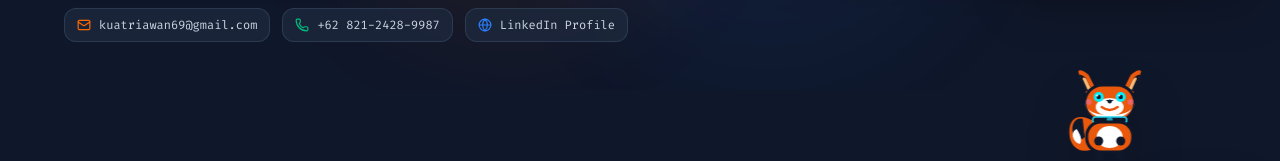
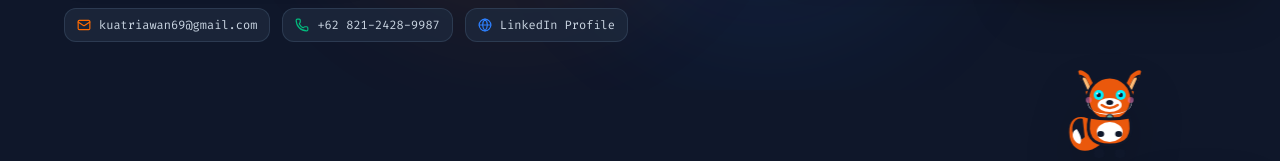
Before and after one commit to KuatRiawan/portofolio2026, a React (Vite) app: page / in a window 1280 px wide. Shown: the part 573-734 px from the top of the page. Built offline with nearby package versions, Linux system fonts and the light colour scheme.

Commit message:
feat: redesign Kiko mascot into a 100% soft organic 3D animal fox avatar with zero robot helmet lines

```diff
--- a/src/components/ArcadeMascot.tsx
+++ b/src/components/ArcadeMascot.tsx
@@ -1,7 +1,7 @@
 import React, { useState, useEffect, useRef } from 'react';
 import {
   Sparkles, X, Heart, RotateCw, CloudRain, AlertCircle, Moon, Flame, Send,
-  MessageSquare, Zap, FileText, Home, Award
+  MessageSquare, FileText, Home
 } from 'lucide-react';
 import { soundFx } from '../services/soundEffects';
 
@@ -66,19 +66,6 @@ export const ArcadeMascot: React.FC<ArcadeMascotProps> = () => {
   const moodResetTimerRef = useRef<ReturnType<typeof setTimeout> | null>(null);
   const scrollTimeoutRef = useRef<ReturnType<typeof setTimeout> | null>(null);
   const lastScrollYRef = useRef<number>(0);
-
-  const moodList: MascotMood[] = ['happy', 'dizzy', 'sad', 'angry', 'surprised', 'love', 'sleepy'];
-
-  const moodQuotes: Record<MascotMood, string> = {
-    happy: 'Yo! Kiko lagi senang nemenin kamu!',
-    dizzy: 'Waduh! Kiko pusing banget dikocok-kocok!',
-    sad: 'Huuu... Kiko sedih, jangan dijailin terus dong...',
-    angry: 'WOI! Jangan lempar-lempar Kiko dong!',
-    surprised: 'WAAA! Kaget banget!',
-    love: 'Hehe, Kiko makin betah di sini!',
-    sleepy: 'Zzz... Kiko ngantuk mau tidur...',
-    charging: 'Bzzzt! Kiko lagi istirahat di KIKO HOME...',
-  };
 
   // Kiko Personality Banter Quotes (Strictly Zero Emojis)
   const personalityQuotes = [
@@ -891,36 +878,35 @@ export const ArcadeMascot: React.FC<ArcadeMascotProps> = () => {
               <path d="M70 25 L75 9 C76 7 73 7 69 11 L63 22 Z" fill="#0f172a" />
               <path d="M67 23 L72 12 C72 10 70 10 68 13 L64 21 Z" fill="#fdba74" />
 
-              {/* WARM ORANGE FOX HEAD HELMET */}
-              <rect x="20" y="18" width="50" height="36" rx="18" fill="#ea580c" stroke="#0f172a" strokeWidth="3" />
+              {/* WARM ORANGE 3D ANIMAL FOX HEAD */}
+              <circle cx="45" cy="32" r="22" fill="#ea580c" stroke="#0f172a" strokeWidth="3" />
 
               {/* FLUFFY WHITE CHEEKS & MUZZLE */}
-              <path d="M20 34 C20 44 30 48 45 48 C60 48 70 44 70 34 C70 42 60 52 45 52 C30 52 20 42 20 34 Z" fill="#ffffff" />
-              <ellipse cx="45" cy="40" rx="14" ry="9" fill="#ffffff" />
+              <path d="M23 32 Q 20 46 45 47 Q 70 46 67 32 Q 68 47 45 48 Q 22 47 23 32 Z" fill="#ffffff" />
+              <ellipse cx="45" cy="38" rx="12" ry="7" fill="#ffffff" />
 
-              {/* CUTE NOSE */}
-              <polygon points="45,36 41,33 49,33" fill="#0f172a" />
-              <circle cx="45" cy="34.5" r="2" fill="#0f172a" />
+              {/* CUTE ANIMAL NOSE */}
+              <ellipse cx="45" cy="35.5" rx="3.5" ry="2.5" fill="#0f172a" />
 
               {/* GLOWING CYAN DIGITAL EYES & FACIAL EXPRESSIONS */}
 
               {/* CHARGING MODE */}
               {mood === 'charging' && (
                 <g>
-                  <path d="M30 30 L38 30" stroke="#22d3ee" strokeWidth="3" strokeLinecap="round" />
-                  <path d="M52 30 L60 30" stroke="#22d3ee" strokeWidth="3" strokeLinecap="round" />
-                  <path d="M41 42 Q 45 45 49 42" stroke="#22d3ee" strokeWidth="2" strokeLinecap="round" fill="none" />
+                  <path d="M30 28 L38 28" stroke="#22d3ee" strokeWidth="3" strokeLinecap="round" />
+                  <path d="M52 28 L60 28" stroke="#22d3ee" strokeWidth="3" strokeLinecap="round" />
+                  <path d="M41 40 Q 45 43 49 40" stroke="#22d3ee" strokeWidth="2" strokeLinecap="round" fill="none" />
                 </g>
               )}
 
               {/* ANGRY FACE */}
               {mood === 'angry' && (
                 <g>
-                  <line x1="26" y1="22" x2="38" y2="27" stroke="#ef4444" strokeWidth="3" strokeLinecap="round" />
-                  <line x1="64" y1="22" x2="52" y2="27" stroke="#ef4444" strokeWidth="3" strokeLinecap="round" />
-                  <circle cx="34" cy="30" r="4" fill="#ef4444" className="animate-ping" />
-                  <circle cx="56" cy="30" r="4" fill="#ef4444" className="animate-ping" />
-                  <path d="M38 43 L42 39 L46 43 L50 39 L54 43" stroke="#ef4444" strokeWidth="2" strokeLinecap="round" fill="none" />
+                  <line x1="26" y1="20" x2="38" y2="25" stroke="#ef4444" strokeWidth="3" strokeLinecap="round" />
+                  <line x1="64" y1="20" x2="52" y2="25" stroke="#ef4444" strokeWidth="3" strokeLinecap="round" />
+                  <circle cx="34" cy="28" r="4" fill="#ef4444" className="animate-ping" />
+                  <circle cx="56" cy="28" r="4" fill="#ef4444" className="animate-ping" />
+                  <path d="M38 41 L42 37 L46 41 L50 37 L54 41" stroke="#ef4444" strokeWidth="2" strokeLinecap="round" fill="none" />
                 </g>
               )}
 
@@ -930,101 +916,96 @@ export const ArcadeMascot: React.FC<ArcadeMascotProps> = () => {
                   <g className="animate-spin" style={{ transformOrigin: '45px 5px', animationDuration: '2s' }}>
                     <polygon points="45,0 46.5,3 49.5,3.5 47,5.5 47.5,8.5 45,7 42.5,8.5 43,5.5 40.5,3.5 43.5,3" fill="#f59e0b" />
                   </g>
-                  <path d="M30 30 A 3 3 0 1 1 34 32 A 1.5 1.5 0 1 1 32 30" stroke="#f59e0b" strokeWidth="2.5" fill="none" className="animate-spin" style={{ transformOrigin: '32px 30px' }} />
-                  <path d="M54 30 A 3 3 0 1 1 58 32 A 1.5 1.5 0 1 1 56 30" stroke="#f59e0b" strokeWidth="2.5" fill="none" className="animate-spin" style={{ transformOrigin: '56px 30px' }} />
-                  <path d="M38 42 Q 45 38 52 42" stroke="#f59e0b" strokeWidth="2.5" strokeLinecap="round" fill="none" />
+                  <path d="M30 28 A 3 3 0 1 1 34 30 A 1.5 1.5 0 1 1 32 28" stroke="#f59e0b" strokeWidth="2.5" fill="none" className="animate-spin" style={{ transformOrigin: '32px 28px' }} />
+                  <path d="M54 28 A 3 3 0 1 1 58 30 A 1.5 1.5 0 1 1 56 28" stroke="#f59e0b" strokeWidth="2.5" fill="none" className="animate-spin" style={{ transformOrigin: '56px 28px' }} />
+                  <path d="M38 40 Q 45 36 52 40" stroke="#f59e0b" strokeWidth="2.5" strokeLinecap="round" fill="none" />
                 </g>
               )}
 
               {/* SAD FACE */}
               {mood === 'sad' && (
                 <g>
-                  <line x1="26" y1="24" x2="38" y2="21" stroke="#60a5fa" strokeWidth="3" strokeLinecap="round" />
-                  <line x1="64" y1="24" x2="52" y2="21" stroke="#60a5fa" strokeWidth="3" strokeLinecap="round" />
-                  <circle cx="34" cy="30" r="4" fill="#3b82f6" />
-                  <circle cx="56" cy="30" r="4" fill="#3b82f6" />
-                  <path d="M38 44 Q 45 39 52 44" stroke="#60a5fa" strokeWidth="2.5" strokeLinecap="round" fill="none" />
+                  <line x1="26" y1="22" x2="38" y2="19" stroke="#60a5fa" strokeWidth="3" strokeLinecap="round" />
+                  <line x1="64" y1="22" x2="52" y2="19" stroke="#60a5fa" strokeWidth="3" strokeLinecap="round" />
+                  <circle cx="34" cy="28" r="4" fill="#3b82f6" />
+                  <circle cx="56" cy="28" r="4" fill="#3b82f6" />
+                  <path d="M38 42 Q 45 37 52 42" stroke="#60a5fa" strokeWidth="2.5" strokeLinecap="round" fill="none" />
                 </g>
               )}
 
               {/* SURPRISED FACE */}
               {mood === 'surprised' && (
                 <g>
-                  <circle cx="34" cy="29" r="5" fill="#fde047" />
-                  <circle cx="56" cy="29" r="5" fill="#fde047" />
-                  <circle cx="34" cy="29" r="2" fill="#0f172a" />
-                  <circle cx="56" cy="29" r="2" fill="#0f172a" />
-                  <circle cx="45" cy="41" r="3.5" fill="#0f172a" stroke="#fde047" strokeWidth="2" />
+                  <circle cx="34" cy="27" r="5" fill="#fde047" />
+                  <circle cx="56" cy="27" r="5" fill="#fde047" />
+                  <circle cx="34" cy="27" r="2" fill="#0f172a" />
+                  <circle cx="56" cy="27" r="2" fill="#0f172a" />
+                  <circle cx="45" cy="39" r="3.5" fill="#0f172a" stroke="#fde047" strokeWidth="2" />
                 </g>
               )}
 
               {/* LOVE FACE */}
               {mood === 'love' && (
                 <g>
-                  <path d="M30 28 C30 25 34 25 34 28 C34 25 38 25 38 28 C38 31 34 34 34 34 C34 34 30 31 30 28 Z" fill="#ec4899" />
-                  <path d="M52 28 C52 25 56 25 56 28 C56 25 60 25 60 28 C60 31 56 34 56 34 C56 34 52 31 52 28 Z" fill="#ec4899" />
-                  <circle cx="25" cy="35" r="3.5" fill="#f472b6" opacity="0.7" />
-                  <circle cx="65" cy="35" r="3.5" fill="#f472b6" opacity="0.7" />
-                  <path d="M38 40 Q 41 43 45 40 Q 48 43 52 40" stroke="#f472b6" strokeWidth="2.5" strokeLinecap="round" fill="none" />
+                  <path d="M30 26 C30 23 34 23 34 26 C34 23 38 23 38 26 C38 29 34 32 34 32 C34 32 30 29 30 26 Z" fill="#ec4899" />
+                  <path d="M52 26 C52 23 56 23 56 26 C56 23 60 23 60 26 C60 29 56 32 56 32 C56 32 52 29 52 26 Z" fill="#ec4899" />
+                  <circle cx="25" cy="33" r="3.5" fill="#f472b6" opacity="0.7" />
+                  <circle cx="65" cy="33" r="3.5" fill="#f472b6" opacity="0.7" />
+                  <path d="M38 38 Q 41 41 45 38 Q 48 41 52 38" stroke="#f472b6" strokeWidth="2.5" strokeLinecap="round" fill="none" />
                 </g>
               )}
 
               {/* SLEEPY FACE */}
               {mood === 'sleepy' && (
                 <g>
-                  <path d="M29 30 L34 33 L39 30" stroke="#94a3b8" strokeWidth="2.5" strokeLinecap="round" fill="none" />
-                  <path d="M51 30 L56 33 L61 30" stroke="#94a3b8" strokeWidth="2.5" strokeLinecap="round" fill="none" />
-                  <circle cx="48" cy="40" r="3.5" fill="#93c5fd" opacity="0.6" className="animate-pulse" />
-                  <text x="66" y="16" fill="#94a3b8" fontSize="10" fontWeight="bold" className="animate-bounce">Z</text>
-                  <text x="73" y="11" fill="#94a3b8" fontSize="8" fontWeight="bold" className="animate-bounce">z</text>
+                  <path d="M29 28 L34 31 L39 28" stroke="#94a3b8" strokeWidth="2.5" strokeLinecap="round" fill="none" />
+                  <path d="M51 28 L56 31 L61 28" stroke="#94a3b8" strokeWidth="2.5" strokeLinecap="round" fill="none" />
+                  <circle cx="48" cy="38" r="3.5" fill="#93c5fd" opacity="0.6" className="animate-pulse" />
+                  <text x="66" y="14" fill="#94a3b8" fontSize="10" fontWeight="bold" className="animate-bounce">Z</text>
+                  <text x="73" y="9" fill="#94a3b8" fontSize="8" fontWeight="bold" className="animate-bounce">z</text>
                 </g>
               )}
 
               {/* DEFAULT HAPPY FACE WITH CURSOR TRACKING DIGITAL CYAN EYES */}
               {mood === 'happy' && (
                 <g>
-                  <circle cx="34" cy="30" r="5" fill="#00f0ff" />
-                  <circle cx="56" cy="30" r="5" fill="#00f0ff" />
+                  <circle cx="34" cy="28" r="5" fill="#00f0ff" />
+                  <circle cx="56" cy="28" r="5" fill="#00f0ff" />
                   {/* Pupils tracking cursor */}
-                  <circle cx={34 + eyeOffset.dx} cy={30 + eyeOffset.dy} r="2.2" fill="#0f172a" />
-                  <circle cx={56 + eyeOffset.dx} cy={30 + eyeOffset.dy} r="2.2" fill="#0f172a" />
-                  <circle cx={35.5 + eyeOffset.dx} cy={28.5 + eyeOffset.dy} r="1" fill="#ffffff" />
-                  <circle cx={57.5 + eyeOffset.dx} cy={28.5 + eyeOffset.dy} r="1" fill="#ffffff" />
+                  <circle cx={34 + eyeOffset.dx} cy={28 + eyeOffset.dy} r="2.2" fill="#0f172a" />
+                  <circle cx={56 + eyeOffset.dx} cy={28 + eyeOffset.dy} r="2.2" fill="#0f172a" />
+                  <circle cx={35.5 + eyeOffset.dx} cy={26.5 + eyeOffset.dy} r="1" fill="#ffffff" />
+                  <circle cx={57.5 + eyeOffset.dx} cy={26.5 + eyeOffset.dy} r="1" fill="#ffffff" />
                   {/* Pink Cheek Blush */}
-                  <circle cx="24" cy="35" r="3" fill="#f472b6" opacity="0.5" />
-                  <circle cx="66" cy="35" r="3" fill="#f472b6" opacity="0.5" />
+                  <circle cx="24" cy="33" r="3" fill="#f472b6" opacity="0.5" />
+                  <circle cx="66" cy="33" r="3" fill="#f472b6" opacity="0.5" />
                   {/* Cute Smile Arc */}
-                  <path d="M37 40 Q 45 46 53 40" stroke="#ea580c" strokeWidth="2.5" strokeLinecap="round" fill="none" />
+                  <path d="M37 38 Q 45 44 53 38" stroke="#ea580c" strokeWidth="2.5" strokeLinecap="round" fill="none" />
                 </g>
               )}
 
-              {/* GLOWING MINT GREEN TECH COLLAR WITH EMBLEM */}
-              <rect x="28" y="50" width="34" height="6" rx="3" fill="#0f172a" stroke="#22d3ee" strokeWidth="1.5" />
-              <circle cx="45" cy="53" r="3" fill="#22d3ee" className="animate-pulse" />
+              {/* SOFT MINT GREEN TECH COLLAR PENDANT */}
+              <circle cx="45" cy="51" r="3.5" fill="#22d3ee" stroke="#0f172a" strokeWidth="1.5" className="animate-pulse" />
 
-              {/* FOX BODY CORE */}
-              <rect
-                x="22"
-                y="55"
-                width="46"
-                height="30"
-                rx="14"
+              {/* SOFT PEAR-SHAPED ORGANIC ANIMAL BODY */}
+              <path
+                d="M25 50 Q 18 78 45 78 Q 72 78 65 50 Q 45 54 25 50 Z"
                 fill={mood === 'angry' ? '#dc2626' : mood === 'sad' ? '#1d4ed8' : mood === 'dizzy' ? '#d97706' : '#ea580c'}
                 stroke="#0f172a"
                 strokeWidth="3"
               />
 
               {/* FLUFFY WHITE CHEST / BELLY */}
-              <ellipse cx="45" cy="70" rx="13" ry="11" fill="#ffffff" />
+              <ellipse cx="45" cy="65" rx="13" ry="10" fill="#ffffff" />
 
-              {/* DARK NAVY FRONT PAWS */}
-              <circle cx="34" cy="74" r="4.5" fill="#0f172a" />
-              <circle cx="56" cy="74" r="4.5" fill="#0f172a" />
+              {/* SOFT DARK NAVY ANIMAL PAWS */}
+              <ellipse cx="36" cy="67" rx="3.5" ry="3" fill="#0f172a" />
+              <ellipse cx="54" cy="67" rx="3.5" ry="3" fill="#0f172a" />
 
               {/* ANIMATED FEET */}
               <g className={isDragging || isPaused ? '' : 'animate-bounce'} style={{ animationDuration: isRunning ? '0.15s' : mood === 'angry' ? '0.2s' : '0.4s' }}>
-                <rect x="29" y="84" width="11" height="9" rx="4" fill="#0f172a" />
-                <rect x="50" y="84" width="11" height="9" rx="4" fill="#0f172a" />
+                <rect x="29" y="82" width="11" height="9" rx="4" fill="#0f172a" />
+                <rect x="50" y="82" width="11" height="9" rx="4" fill="#0f172a" />
               </g>
             </svg>
           </div>
```
